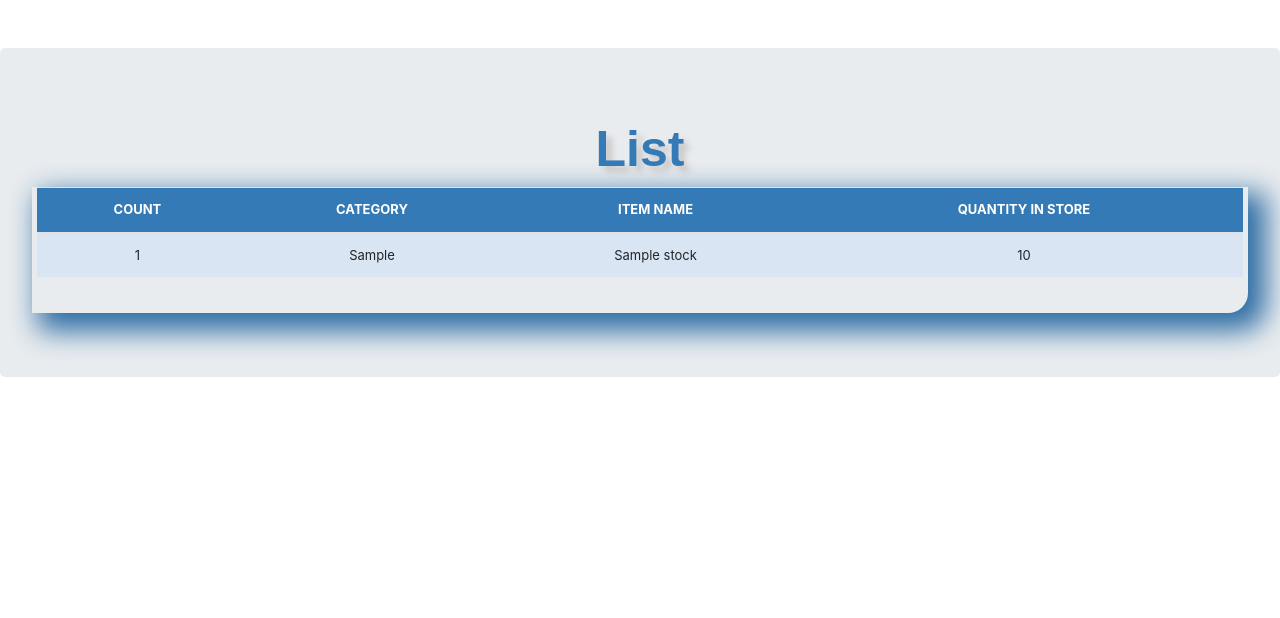
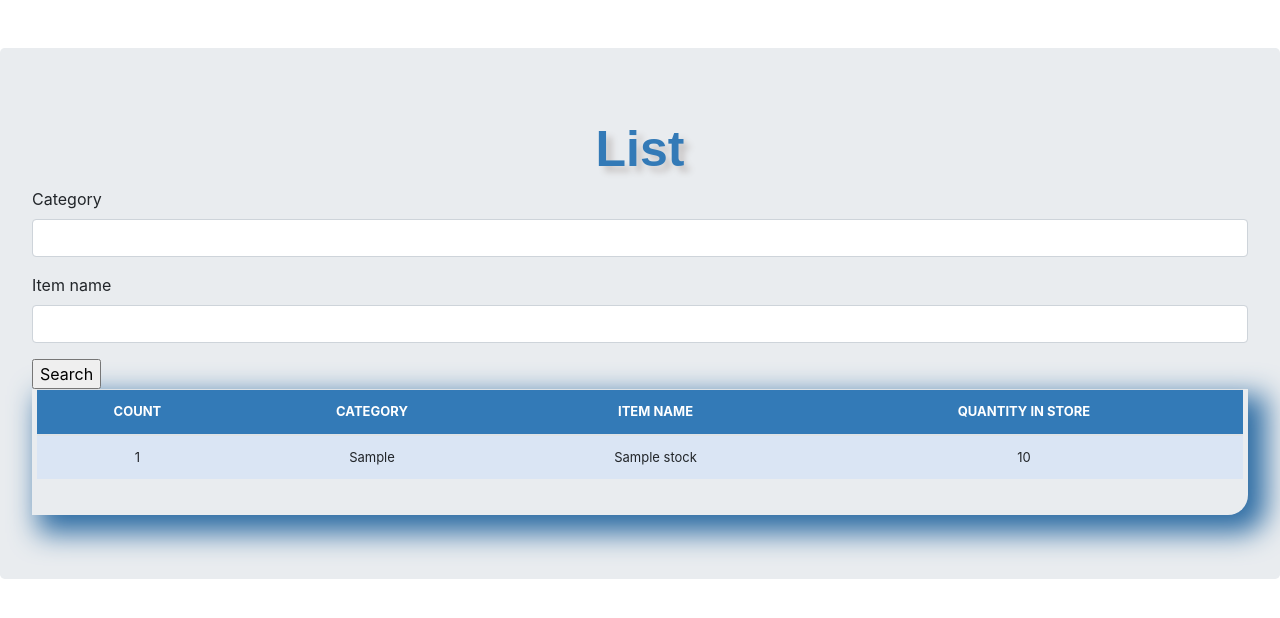
Before and after one commit to MichalDzielinski/stock_mgmt, a Django app: page /list/ in a window 1280 px wide. Shown: the part 56-674 px from the top of the page. Run offline with Django 4.2, Linux system fonts and the light colour scheme; tables that the repository leaves empty hold one stand-in row (values such as "Sample post"); some libraries are stand-ins or nearby versions.

Commit message:
Search form for list

```diff
--- a/stock/forms.py
+++ b/stock/forms.py
@@ -5,3 +5,8 @@ class StockCreateForm(forms.ModelForm):
     class Meta:
         model = Stock
         fields = ['category', 'item_name', 'quantity']
+
+class StockSearchForm(forms.ModelForm):
+    class Meta:
+        model = Stock
+        fields = ['category', 'item_name']
--- a/stock/views.py
+++ b/stock/views.py
@@ -1,5 +1,5 @@
 from django.shortcuts import render,redirect
-from .forms import StockCreateForm
+from .forms import StockCreateForm, StockSearchForm
 from .models import Stock
 
 def home(request):
@@ -10,8 +10,15 @@ def home(request):
 
 def list_items(request):
     header = 'List'
+    form = StockSearchForm(request.POST or None)
     qs = Stock.objects.all()
-    context = {'header': header, 'qs': qs}
+    context = {'header': header, 'qs': qs, 'form': form}
+
+    if request.method == 'POST':
+            qs = Stock.objects.filter( category__icontains = form['category'].value(),
+                                         item_name__icontains=form['item_name'].value())
+    context = {'header': header, 'qs': qs, 'form': form}
+
     return render(request, 'list.html', context)
 
 def add_items(request):
--- a/templates/list.html
+++ b/templates/list.html
@@ -1,4 +1,6 @@
 {% extends 'base.html' %}
+{% load crispy_forms_tags %}
+
 
 {% load static %}
 
@@ -9,6 +11,12 @@
 
 <div class="jumbotron mt-5">
     <div class="header">{{header}}</div>
+
+    <form method="POST">
+        {% csrf_token %}
+        {{form|crispy}}
+        <input type="submit" value="Search">
+    </form>
     <div class="display_table">
         <table class="table">
             <thead>
```
